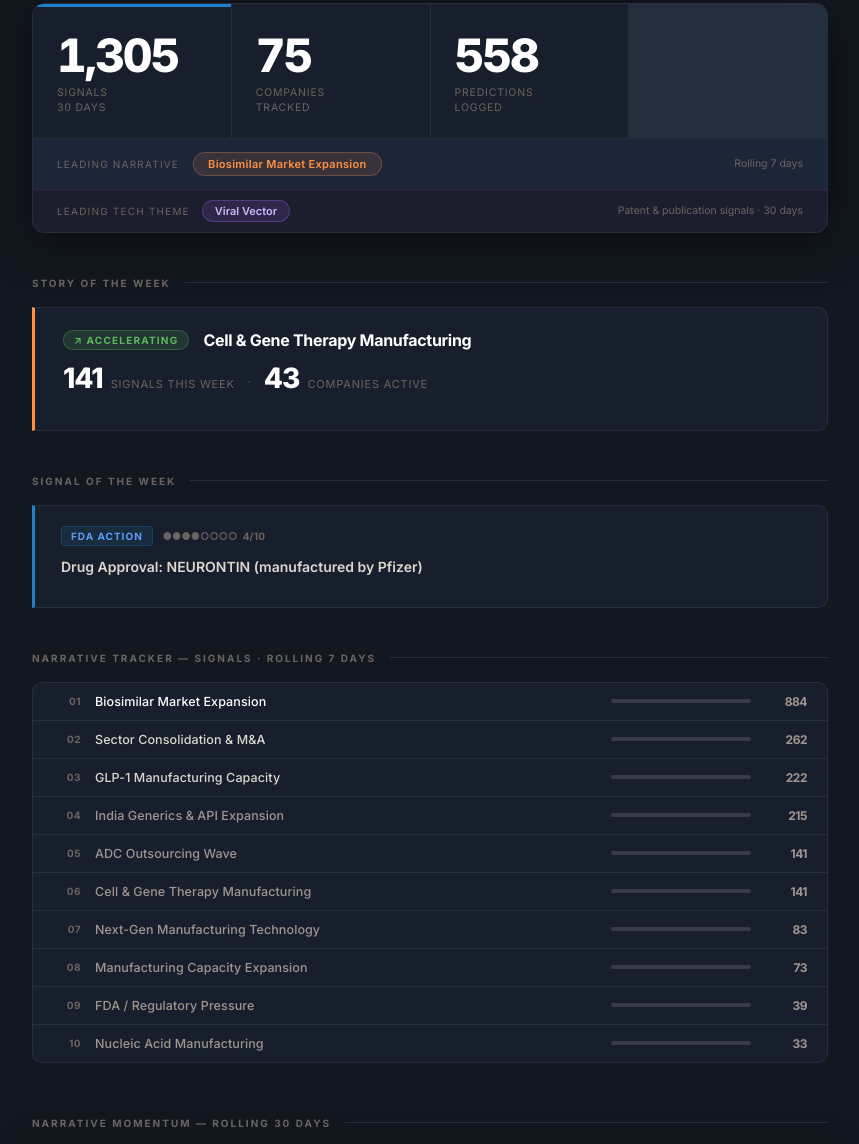
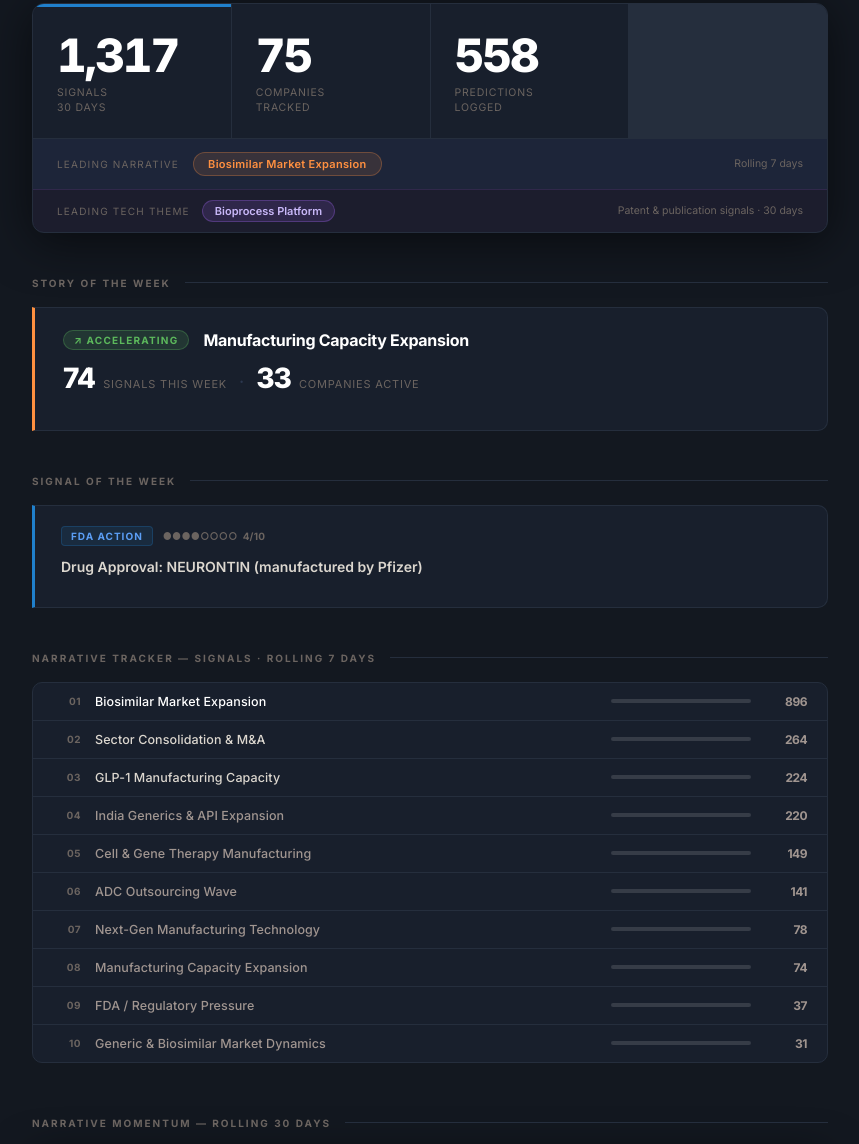
Before and after one commit to Bryans01/Mantis, a plain HTML site: page index.html in a window 1280 px wide. Shown: the part 300-1444 px from the top of the page, without its empty margins (210-1069 px from the left). Drawn offline with Linux system fonts and the light colour scheme.

Commit message:
chore: auto-update 2026-11-26

```diff
--- a/index.html
+++ b/index.html
@@ -863,7 +863,7 @@
   <div class="hd">
     <h1 class="logo">&#9632;<span> M</span>ANTIS</h1>
     <div class="headline">CDMO, Small Molecule<br>&amp; Bioprocess Intelligence</div>
-    <div class="sub">Updated 25 November 2026 &nbsp;&middot;&nbsp; 75 companies monitored</div>
+    <div class="sub">Updated 26 November 2026 &nbsp;&middot;&nbsp; 75 companies monitored</div>
   </div>
 </header>
 
@@ -872,7 +872,7 @@
   <div class="data-block">
     <div class="stats">
       <div class="stat">
-        <div class="num">1,305</div>
+        <div class="num">1,317</div>
         <div class="lbl">Signals<br>30 days</div>
       </div>
       <div class="stat">
@@ -889,7 +889,7 @@
       <span class="narrative-tag">Biosimilar Market Expansion</span>
       <span class="narrative-since">Rolling 7 days</span>
     </div>
-    <div class="tech-theme-band"><span class="tech-theme-kicker">Leading tech theme</span><span class="tech-theme-mod">Viral Vector</span><span class="tech-theme-note" style="margin-left:auto;font-size:10.5px;color:var(--text3)">Patent &amp; publication signals · 30 days</span></div>
+    <div class="tech-theme-band"><span class="tech-theme-kicker">Leading tech theme</span><span class="tech-theme-mod">Bioprocess Platform</span><span class="tech-theme-note" style="margin-left:auto;font-size:10.5px;color:var(--text3)">Patent &amp; publication signals · 30 days</span></div>
   </div>
 
 
@@ -901,12 +901,12 @@
     <div class="story-card">
       <div class="story-top">
         <span class="story-trend up">&#8599; Accelerating</span>
-        <span class="story-name">Cell &amp; Gene Therapy Manufacturing</span>
+        <span class="story-name">Manufacturing Capacity Expansion</span>
       </div>
       <div class="story-counts">
-        <span class="story-count-num">141</span><span class="story-count-lbl">signals this week</span>
+        <span class="story-count-num">74</span><span class="story-count-lbl">signals this week</span>
         <span class="story-sep">·</span>
-        <span class="story-count-num">43</span><span class="story-count-lbl">companies active</span>
+        <span class="story-count-num">33</span><span class="story-count-lbl">companies active</span>
       </div>
     </div>
   </div>
@@ -931,16 +931,16 @@
       <span class="section-rule"></span>
     </div>
     <div class="narr-board">
-      <div class="narr-row"><span class="narr-rank">01</span><span class="narr-name" style="color:#ffffff">Biosimilar Market Expansion</span><span class="narr-bar-wrap"><span class="narr-bar" style="width:100%;background:#E05252"></span></span><span class="narr-score">884</span></div>
-      <div class="narr-row"><span class="narr-rank">02</span><span class="narr-name" style="color:#dcd7cf">Sector Consolidation &amp; M&amp;A</span><span class="narr-bar-wrap"><span class="narr-bar" style="width:29%;background:#3DBCB0"></span></span><span class="narr-score">262</span></div>
-      <div class="narr-row"><span class="narr-rank">03</span><span class="narr-name" style="color:#dcd7cf">GLP-1 Manufacturing Capacity</span><span class="narr-bar-wrap"><span class="narr-bar" style="width:25%;background:#FF9040"></span></span><span class="narr-score">222</span></div>
-      <div class="narr-row"><span class="narr-rank">04</span><span class="narr-name" style="color:#a09590">India Generics &amp; API Expansion</span><span class="narr-bar-wrap"><span class="narr-bar" style="width:24%;background:#A8D96C"></span></span><span class="narr-score">215</span></div>
-      <div class="narr-row"><span class="narr-rank">05</span><span class="narr-name" style="color:#a09590">ADC Outsourcing Wave</span><span class="narr-bar-wrap"><span class="narr-bar" style="width:15%;background:#5B9EF5"></span></span><span class="narr-score">141</span></div>
-      <div class="narr-row"><span class="narr-rank">06</span><span class="narr-name" style="color:#a09590">Cell &amp; Gene Therapy Manufacturing</span><span class="narr-bar-wrap"><span class="narr-bar" style="width:15%;background:#5CB85C"></span></span><span class="narr-score">141</span></div>
-      <div class="narr-row"><span class="narr-rank">07</span><span class="narr-name" style="color:#a09590">Next-Gen Manufacturing Technology</span><span class="narr-bar-wrap"><span class="narr-bar" style="width:9%;background:#F2C94C"></span></span><span class="narr-score">83</span></div>
-      <div class="narr-row"><span class="narr-rank">08</span><span class="narr-name" style="color:#a09590">Manufacturing Capacity Expansion</span><span class="narr-bar-wrap"><span class="narr-bar" style="width:8%;background:#B06ED8"></span></span><span class="narr-score">73</span></div>
-      <div class="narr-row"><span class="narr-rank">09</span><span class="narr-name" style="color:#a09590">FDA / Regulatory Pressure</span><span class="narr-bar-wrap"><span class="narr-bar" style="width:4%;background:#E8508A"></span></span><span class="narr-score">39</span></div>
-      <div class="narr-row"><span class="narr-rank">10</span><span class="narr-name" style="color:#a09590">Nucleic Acid Manufacturing</span><span class="narr-bar-wrap"><span class="narr-bar" style="width:3%;background:#42C9E8"></span></span><span class="narr-score">33</span></div>
+      <div class="narr-row"><span class="narr-rank">01</span><span class="narr-name" style="color:#ffffff">Biosimilar Market Expansion</span><span class="narr-bar-wrap"><span class="narr-bar" style="width:100%;background:#E05252"></span></span><span class="narr-score">896</span></div>
+      <div class="narr-row"><span class="narr-rank">02</span><span class="narr-name" style="color:#dcd7cf">Sector Consolidation &amp; M&amp;A</span><span class="narr-bar-wrap"><span class="narr-bar" style="width:29%;background:#3DBCB0"></span></span><span class="narr-score">264</span></div>
+      <div class="narr-row"><span class="narr-rank">03</span><span class="narr-name" style="color:#dcd7cf">GLP-1 Manufacturing Capacity</span><span class="narr-bar-wrap"><span class="narr-bar" style="width:25%;background:#FF9040"></span></span><span class="narr-score">224</span></div>
+      <div class="narr-row"><span class="narr-rank">04</span><span class="narr-name" style="color:#a09590">India Generics &amp; API Expansion</span><span class="narr-bar-wrap"><span class="narr-bar" style="width:24%;background:#A8D96C"></span></span><span class="narr-score">220</span></div>
+      <div class="narr-row"><span class="narr-rank">05</span><span class="narr-name" style="color:#a09590">Cell &amp; Gene Therapy Manufacturing</span><span class="narr-bar-wrap"><span class="narr-bar" style="width:16%;background:#5CB85C"></span></span><span class="narr-score">149</span></div>
+      <div class="narr-row"><span class="narr-rank">06</span><span class="narr-name" style="color:#a09590">ADC Outsourcing Wave</span><span class="narr-bar-wrap"><span class="narr-bar" style="width:15%;background:#5B9EF5"></span></span><span class="narr-score">141</span></div>
+      <div class="narr-row"><span class="narr-rank">07</span><span class="narr-name" style="color:#a09590">Next-Gen Manufacturing Technology</span><span class="narr-bar-wrap"><span class="narr-bar" style="width:8%;background:#F2C94C"></span></span><span class="narr-score">78</span></div>
+      <div class="narr-row"><span class="narr-rank">08</span><span class="narr-name" style="color:#a09590">Manufacturing Capacity Expansion</span><span class="narr-bar-wrap"><span class="narr-bar" style="width:8%;background:#B06ED8"></span></span><span class="narr-score">74</span></div>
+      <div class="narr-row"><span class="narr-rank">09</span><span class="narr-name" style="color:#a09590">FDA / Regulatory Pressure</span><span class="narr-bar-wrap"><span class="narr-bar" style="width:4%;background:#E8508A"></span></span><span class="narr-score">37</span></div>
+      <div class="narr-row"><span class="narr-rank">10</span><span class="narr-name" style="color:#a09590">Generic &amp; Biosimilar Market Dynamics</span><span class="narr-bar-wrap"><span class="narr-bar" style="width:3%;background:#C0C0C0"></span></span><span class="narr-score">31</span></div>
     </div>
   </div>
 
@@ -1004,11 +1004,11 @@
       <span class="section-rule"></span>
     </div>
     <div class="src-rows">
-      <div class="src-row"><span class="src-name">News</span><span class="src-bar-wrap"><span class="src-bar" style="width:100%"></span></span><span class="src-count">922</span></div>
-<div class="src-row"><span class="src-name">Science</span><span class="src-bar-wrap"><span class="src-bar" style="width:17%"></span></span><span class="src-count">163</span></div>
+      <div class="src-row"><span class="src-name">News</span><span class="src-bar-wrap"><span class="src-bar" style="width:100%"></span></span><span class="src-count">945</span></div>
+<div class="src-row"><span class="src-name">Science</span><span class="src-bar-wrap"><span class="src-bar" style="width:16%"></span></span><span class="src-count">152</span></div>
 <div class="src-row"><span class="src-name">Clinical Trials</span><span class="src-bar-wrap"><span class="src-bar" style="width:11%"></span></span><span class="src-count">110</span></div>
-<div class="src-row"><span class="src-name">SEC Filings</span><span class="src-bar-wrap"><span class="src-bar" style="width:4%"></span></span><span class="src-count">43</span></div>
-<div class="src-row"><span class="src-name">Hiring</span><span class="src-bar-wrap"><span class="src-bar" style="width:4%"></span></span><span class="src-count">40</span></div>
+<div class="src-row"><span class="src-name">SEC Filings</span><span class="src-bar-wrap"><span class="src-bar" style="width:4%"></span></span><span class="src-count">42</span></div>
+<div class="src-row"><span class="src-name">Hiring</span><span class="src-bar-wrap"><span class="src-bar" style="width:4%"></span></span><span class="src-count">41</span></div>
 <div class="src-row"><span class="src-name">FDA</span><span class="src-bar-wrap"><span class="src-bar" style="width:2%"></span></span><span class="src-count">21</span></div>
 <div class="src-row"><span class="src-name">Patent Cliff</span><span class="src-bar-wrap"><span class="src-bar" style="width:2%"></span></span><span class="src-count">6</span></div>
     </div>
--- a/sitemap.xml
+++ b/sitemap.xml
@@ -4,6 +4,6 @@
     <loc>https://mantis-intel.com/</loc>
     <changefreq>daily</changefreq>
     <priority>1.0</priority>
-    <lastmod>2026-11-25</lastmod>
+    <lastmod>2026-11-26</lastmod>
   </url>
 </urlset>
```
Also changed, not shown: images/narrative_momentum.png.
